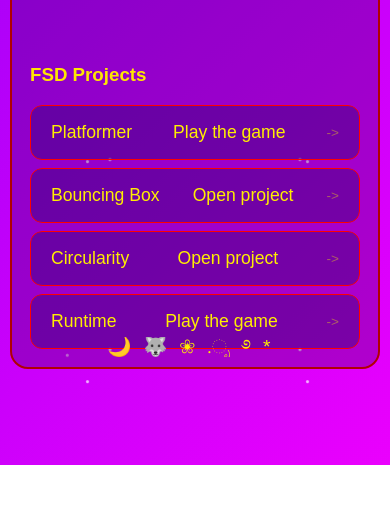
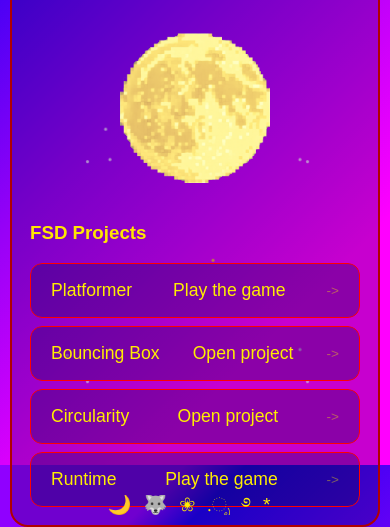
Before and after one commit to Ava-O4/Ava-O4.github.io, a plain HTML site: page portfolio.html in a window 390 px wide. Shown: the part 379-906 px from the top of the page. Before the commit the page ends 844 px from the top, so only its background shows below. Drawn offline with Linux system fonts and the light colour scheme.

Commit message:
Add hover image to portfolio

```diff
--- a/portfolio.html
+++ b/portfolio.html
@@ -24,6 +24,11 @@
         <h2>Alpha Lair</h2>
         <p>Click the background to play music!</p>
       </section>
+
+      <figure class="portfolio-art" aria-label="Portfolio artwork changes when hovered">
+        <img class="portfolio-art-original" src="fsd-projects/runtime/images/backgrounds/moon.png" alt="Pixel art moon">
+        <img class="portfolio-art-hover" src="fsd-projects/runtime/images/backgrounds/building.png" alt="Pixel art building">
+      </figure>
 
       <section class="project-section" aria-labelledby="fsd-projects-title">
         <h3 id="fsd-projects-title">FSD Projects</h3>
--- a/style.css
+++ b/style.css
@@ -281,10 +281,50 @@ nav h1 {
 /* Portfolio styles */
 .portfolio-main {
   position: relative;
+  display: grid;
+  grid-template-columns: minmax(0, 1fr) minmax(150px, 210px);
+  align-items: center;
+  gap: 20px;
   padding: 34px 18px 18px;
   border: 2px solid #b00101;
   border-radius: 18px;
   background: rgba(0, 4, 37, 0.22);
+}
+
+.portfolio-art {
+  position: relative;
+  width: 100%;
+  height: 190px;
+  margin: 0;
+  cursor: pointer;
+}
+
+.portfolio-art img {
+  position: absolute;
+  inset: 0;
+  width: 100%;
+  height: 100%;
+  object-fit: contain;
+  transition: opacity 0.3s ease, transform 0.3s ease;
+}
+
+.portfolio-art-original {
+  opacity: 1;
+}
+
+.portfolio-art-hover {
+  opacity: 0;
+  transform: scale(0.92);
+}
+
+.portfolio-art:hover .portfolio-art-original {
+  opacity: 0;
+  transform: scale(0.92);
+}
+
+.portfolio-art:hover .portfolio-art-hover {
+  opacity: 1;
+  transform: scale(1);
 }
 
 .portfolio-main::before,
@@ -317,6 +357,7 @@ nav h1 {
 }
 
 #portfolio {
+  grid-column: 1 / -1;
   list-style: none;
   margin: 0;
   padding: 0;
@@ -366,3 +407,13 @@ nav h1 {
 #portfolio a:hover::after {
   opacity: 1;
 }
+
+@media (max-width: 680px) {
+  .portfolio-main {
+    grid-template-columns: 1fr;
+  }
+
+  .portfolio-art {
+    height: 150px;
+  }
+}
```
